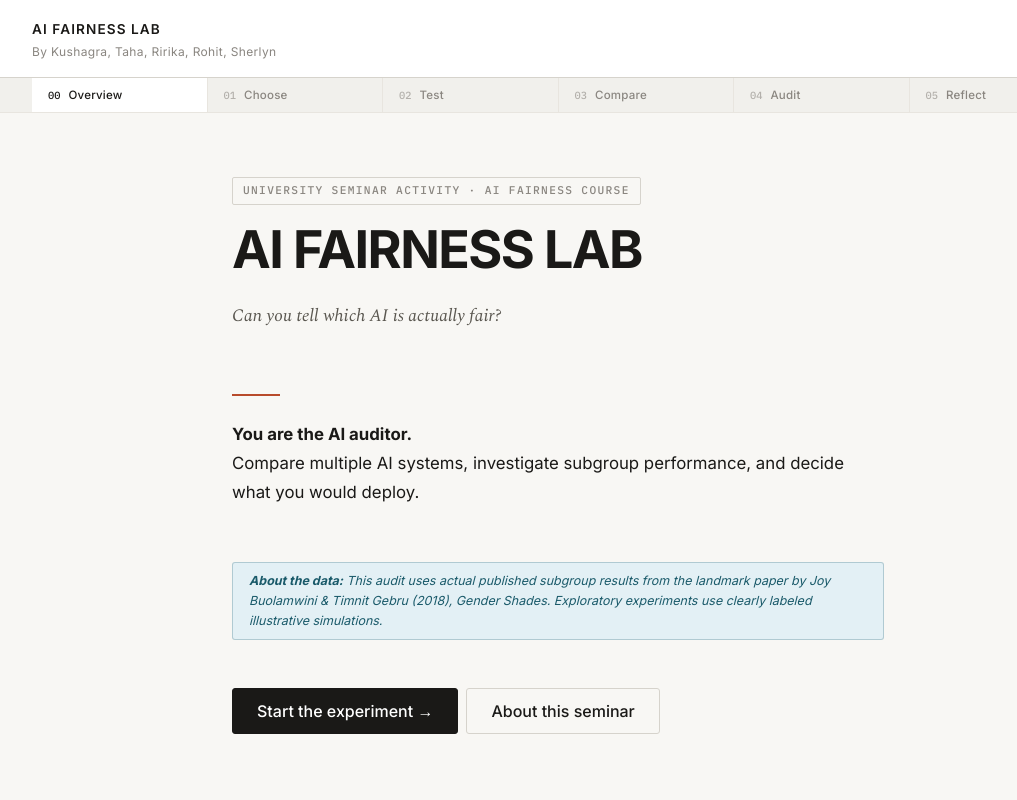
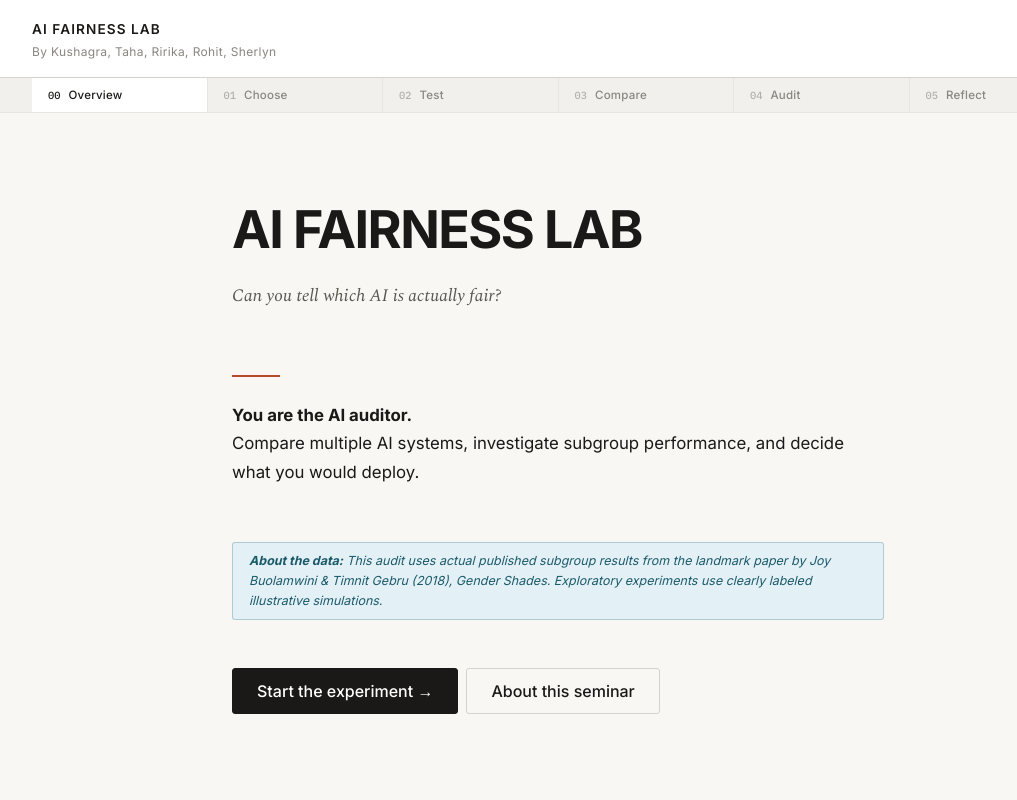
Before and after one commit to kushagra1829/HCAI, a website: page index.html in a window 1280 px wide. Shown: the top 800 px of the page, without its empty margins (82-1099 px from the left). Drawn offline with nearby package versions, Linux system fonts and the light colour scheme; no server answers.

Commit message:
Remove intro-tag label from hero section

```diff
--- a/index.html
+++ b/index.html
@@ -66,8 +66,7 @@
 ════════════════════════════════════════════════════════════ -->
 <section id="stage-0" class="stage" aria-label="Introduction">
   <div class="intro-screen">
-    <div class="intro-tag">University Seminar Activity · AI Fairness Course</div>
-    <h1 class="intro-title">AI FAIRNESS LAB</h1>
+    <h1 class="intro-title" style="margin-top: var(--space-lg);">AI FAIRNESS LAB</h1>
     <p class="intro-subtitle">Can you tell which AI is actually fair?</p>
     <div class="intro-divider"></div>
 
```
